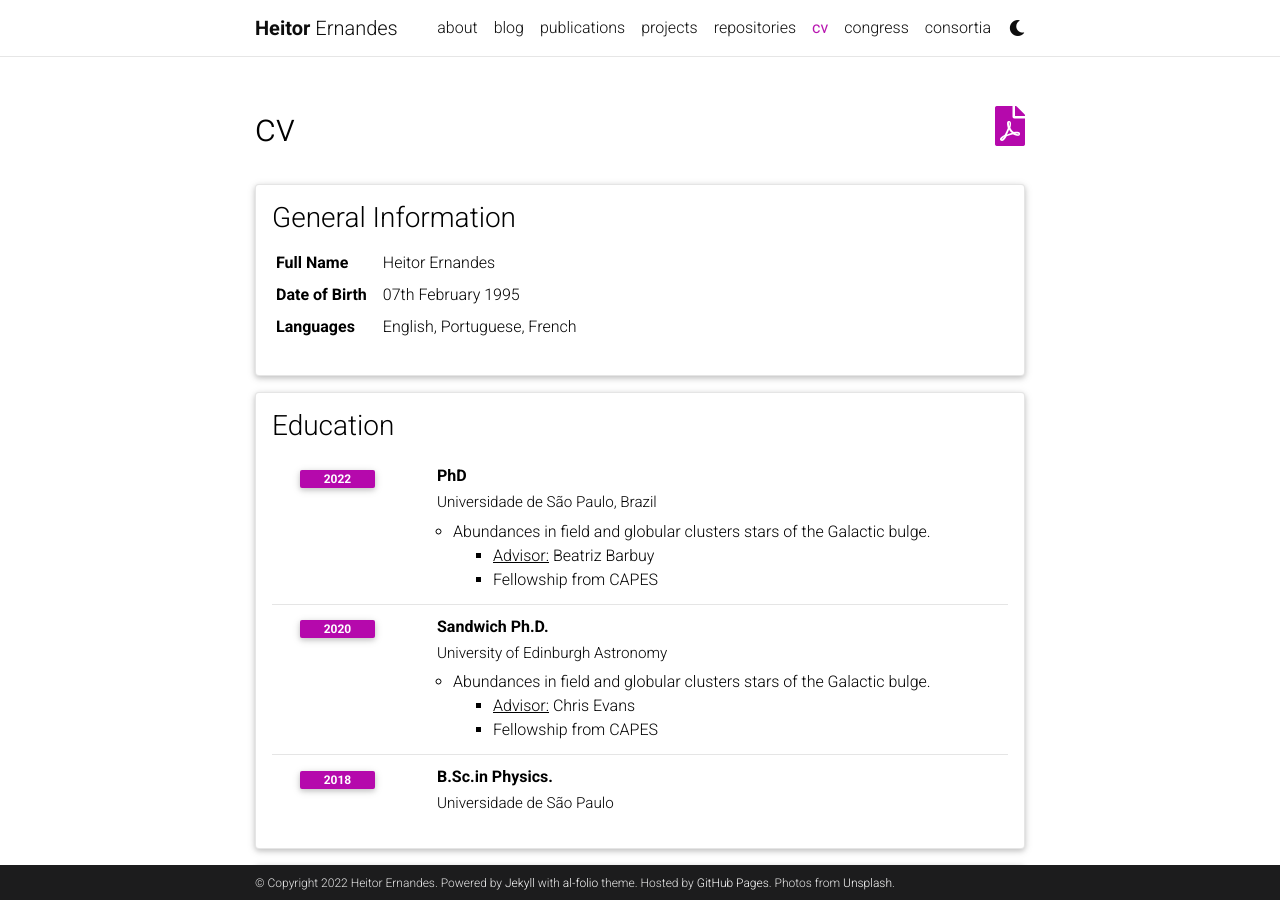
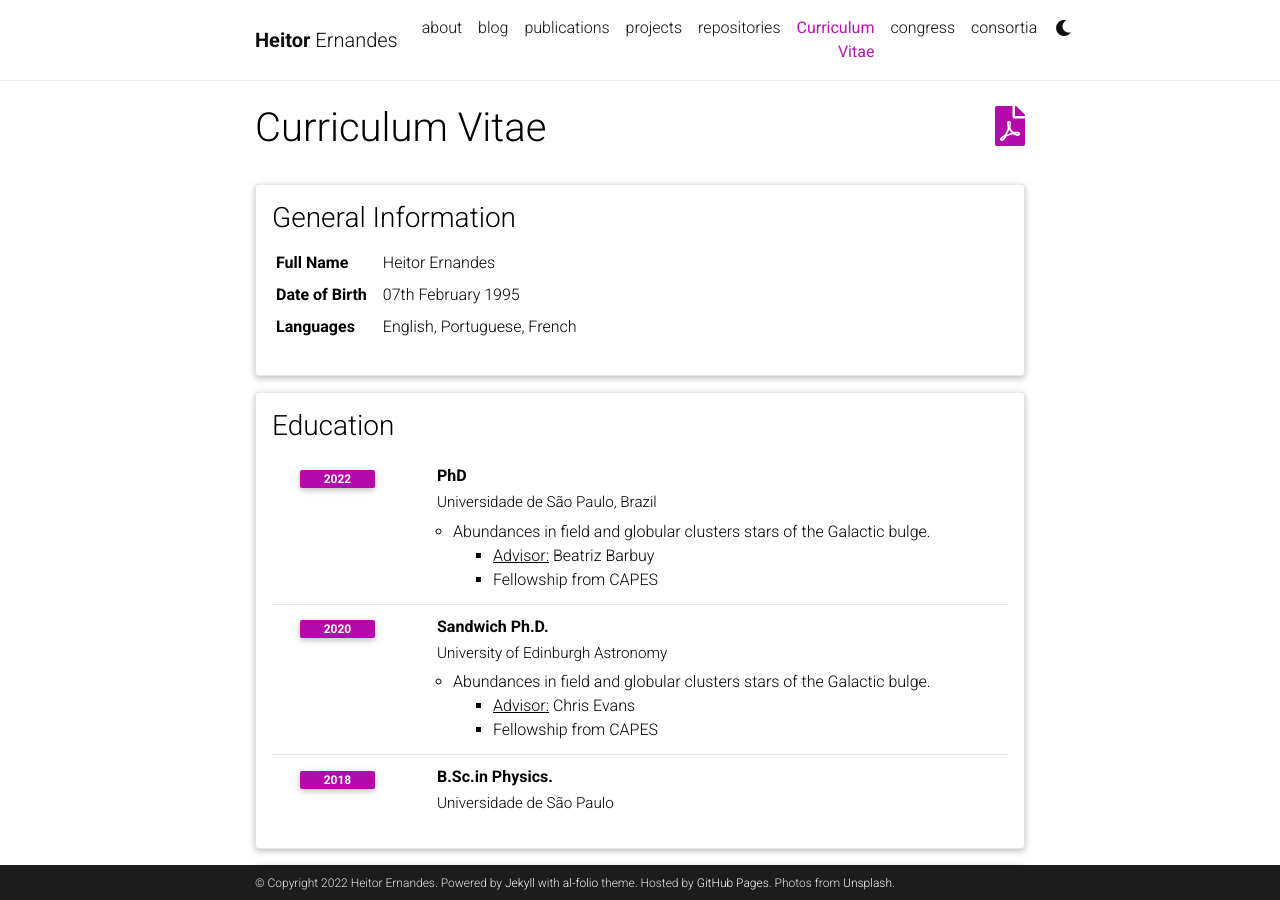
Before and after one commit to drheitor/drheitor.github.io, a Jekyll site: the page built from _pages/cv.md, in a window 1280 px wide and 900 px high. Built offline with Jekyll 4.4.1, drawn with Linux system fonts in a browser that asks for light colours; comment, search, counter and statistics services are not loaded; a style sheet for code colours, icons or effects is not loaded.

Commit message:
to minor updates

```diff
--- a/_config.yml
+++ b/_config.yml
@@ -94,7 +94,7 @@ facebook_id: # your facebook id
 discord_id: # your discord id (18-digit unique numerical identifier)
 
 contact_note: >
-  You can even add a little note about which of these is the best way to reach you.
+   Do not hesitate to contact me using my email above.
 
 # -----------------------------------------------------------------------------
 # Analytics and search engine verification
--- a/_pages/cv.md
+++ b/_pages/cv.md
@@ -1,7 +1,7 @@
 ---
 layout: cv
 permalink: /cv/
-title: cv
+title: Curriculum Vitae
 nav: true
 nav_order: 4
 cv_pdf: CV-HeitorErnandes.pdf
```
